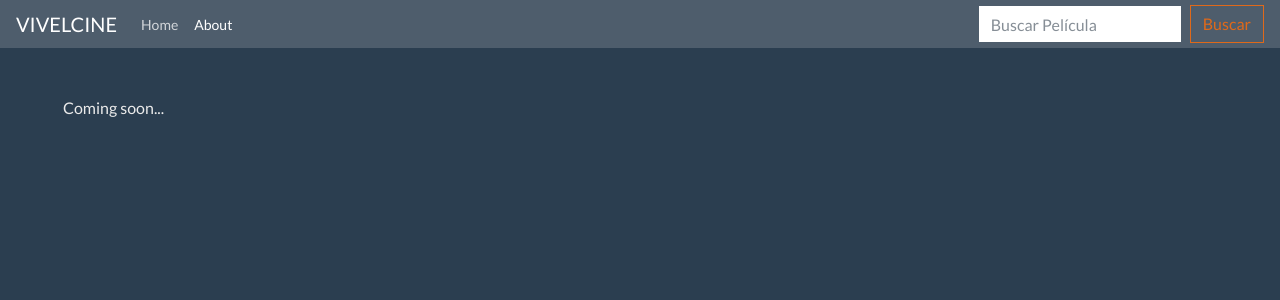
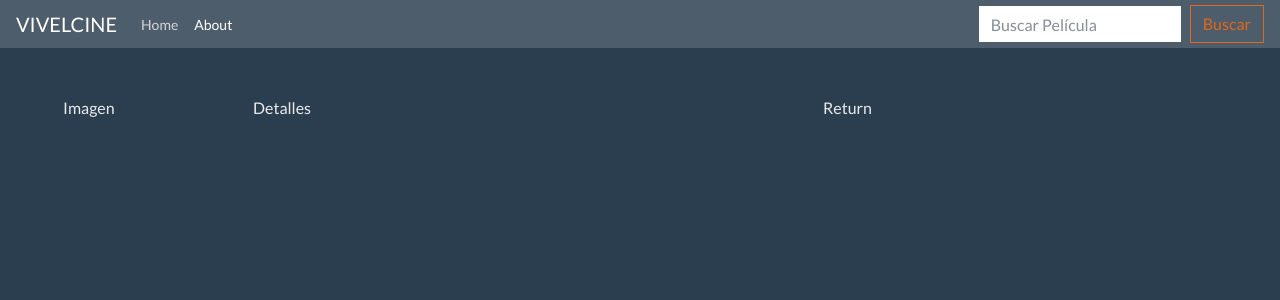
Before and after one commit to jggan13/vivelcine, an Angular app: page /#/movie/5 in a window 1280 px wide. Shown: the top 300 px of the page. Built offline with nearby package versions, Linux system fonts and the light colour scheme.

Commit message:
change files movie

```diff
--- a/src/app/components/movie/movie.component.html
+++ b/src/app/components/movie/movie.component.html
@@ -1,3 +1,13 @@
 <div class="container m-5">
-    Coming soon...
+    <div class="row">
+        <div class="col-2">
+            Imagen
+        </div>
+        <div class="col">
+            Detalles
+        </div>
+        <div class="col-4">
+            Return
+        </div>
+    </div>
 </div>
```
